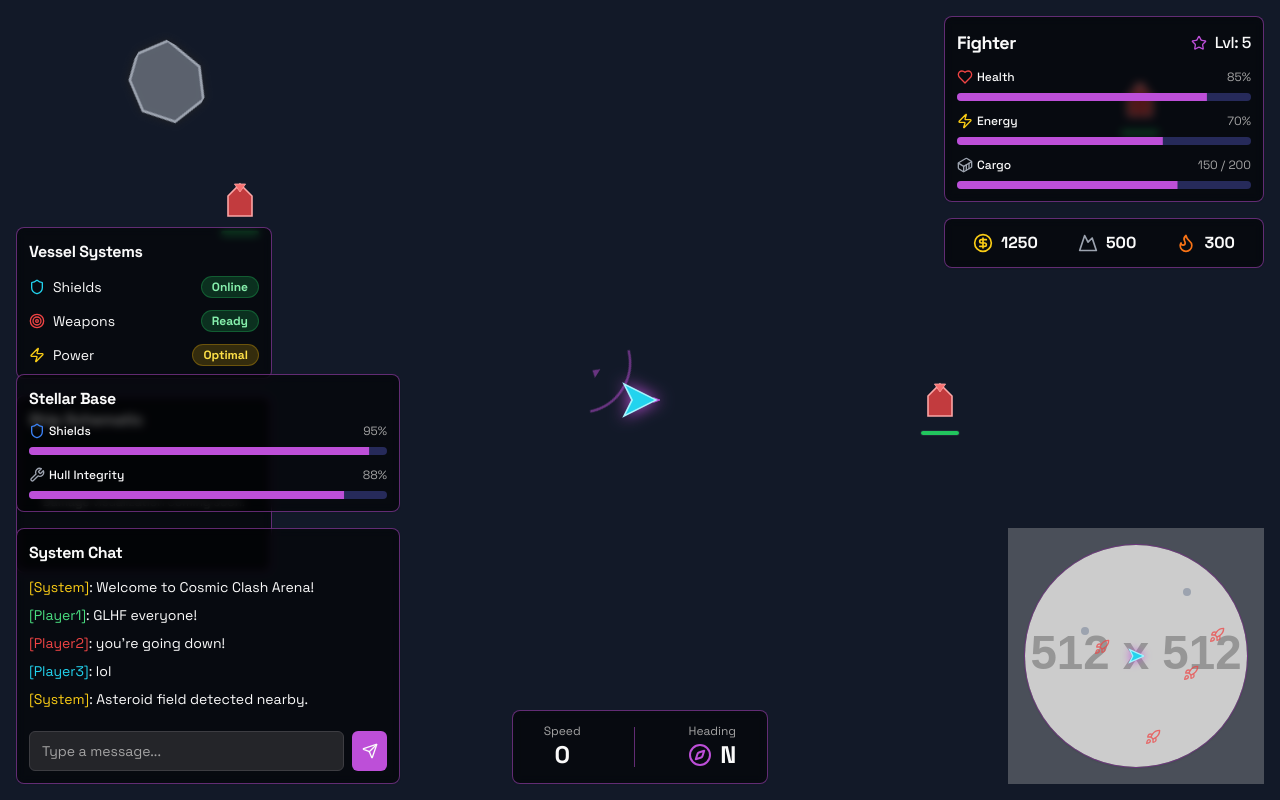
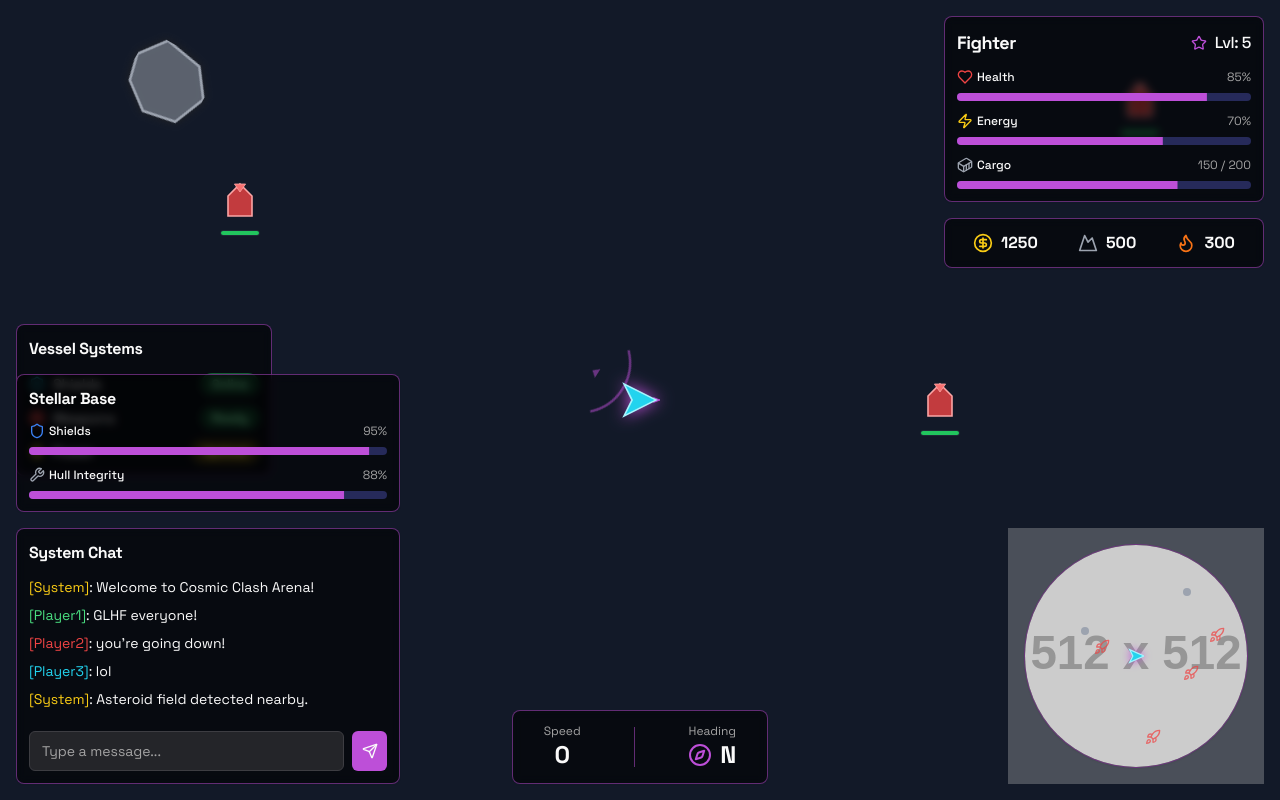
Before and after one commit to softpython2884/Space, a Next.js app: page /game in a window 1280 px wide. Built offline with nearby package versions, Linux system fonts and the light colour scheme.

Commit message:
NightDev - Commit#1

```diff
--- a/src/components/game/game-container.tsx
+++ b/src/components/game/game-container.tsx
@@ -15,7 +15,6 @@ import { ResourceDisplay } from '@/components/game-ui/resource-display';
 import { ChatBox } from '@/components/game-ui/chat-box';
 import { StellarBaseStatus } from '@/components/game-ui/stellar-base-status';
 import { VesselSystems } from '@/components/game-ui/vessel-systems';
-import { ShipSchematic } from '@/components/game-ui/ship-schematic';
 import { INITIAL_PLAYER_DATA } from '@/lib/constants';
 import type { ControlScheme, PlayerData, StellarBaseData, VesselSystemsData } from '@/lib/types';
 import { ClientOnly } from '@/components/client-only';
@@ -394,7 +393,6 @@ export function GameContainer() {
       {/* UI Overlays */}
       <div className="absolute top-1/2 -translate-y-1/2 left-4 z-10 flex flex-col gap-4">
         <VesselSystems systems={vesselSystems} />
-        <ShipSchematic />
       </div>
 
       <div className="absolute top-4 right-4 z-10 flex flex-col gap-4">
```
